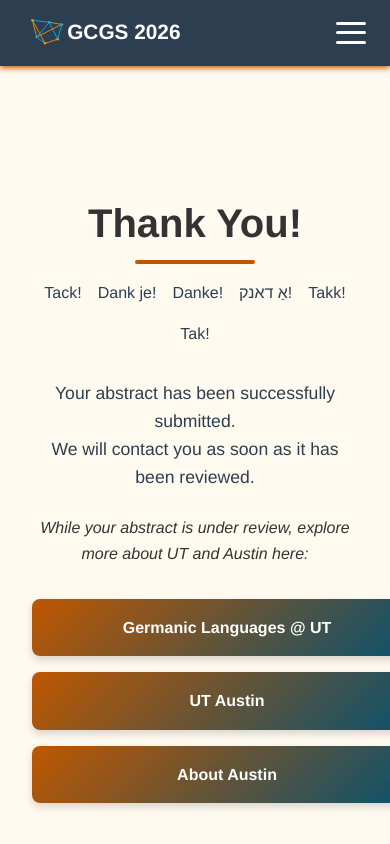
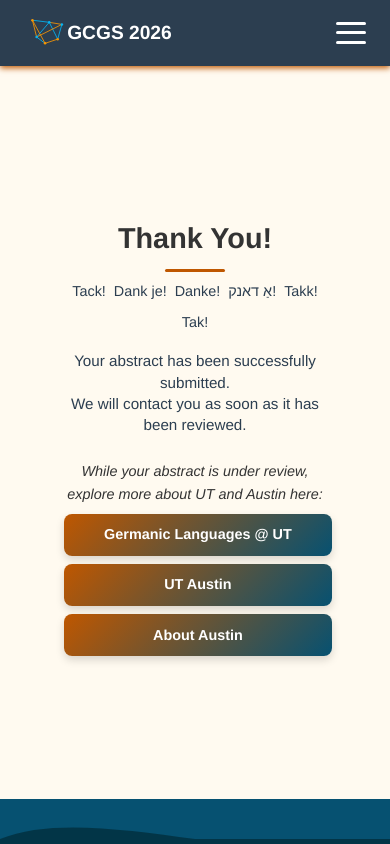
Before and after one commit to RedSkip08/GCGS2026, a website: page submissioncomplete/index.html in a window 390 px wide. Drawn offline with Linux system fonts and the light colour scheme; no server answers.

Commit message:
Update style.css

```diff
--- a/css/style.css
+++ b/css/style.css
@@ -1098,3 +1098,95 @@ main {
 .logout-button:hover {
   background-color: #c0392b;
 }
+
+/* --- Mobile-Friendly Adjustments for Submission Success Page --- */
+@media screen and (max-width: 768px) {
+
+  /* Main success message section */
+  .success-message {
+    padding: 1rem;
+    margin: 1rem;
+  }
+
+  /* Adjust main thank you heading */
+  .thank-you-main {
+    font-size: 1.8rem;
+    text-align: center;
+  }
+
+  /* Adjust underline */
+  .thank-you-underline {
+    width: 60px;
+    height: 3px;
+    margin: 0.5rem auto;
+  }
+
+  /* Translations: stack vertically and center */
+  .thank-you-translations {
+    display: flex;
+    flex-wrap: wrap;
+    justify-content: center;
+    gap: 0.5rem;
+    font-size: 0.9rem;
+    margin-bottom: 1rem;
+  }
+
+  /* Paragraph text: center and smaller font */
+  .success-message p {
+    font-size: 0.95rem;
+    text-align: center;
+    line-height: 1.4;
+  }
+
+  /* Explore text */
+  .explore-text {
+    text-align: center;
+    font-size: 0.9rem;
+    margin-top: 1rem;
+    margin-bottom: 0.5rem;
+  }
+
+  /* Buttons container: stack vertically */
+  .explore-buttons {
+    display: flex;
+    flex-direction: column;
+    align-items: center;
+    gap: 0.5rem;
+  }
+
+  .explore-buttons a {
+    display: inline-block;
+    width: 90%;
+    max-width: 300px;
+    text-align: center;
+    padding: 0.6rem 1rem;
+    font-size: 0.9rem;
+  }
+
+  /* Logo adjustments */
+  .logo-bg, .logo {
+    display: flex;
+    justify-content: center;
+  }
+
+  .logo-text {
+    font-size: 1.2rem;
+  }
+
+  /* Footer adjustments */
+  .footer-logo img {
+    max-width: 120px;
+    height: auto;
+  }
+
+  .footer-nav {
+    display: flex;
+    flex-direction: column;
+    align-items: center;
+    gap: 0.3rem;
+  }
+
+  .footer-nav a {
+    font-size: 0.85rem;
+  }
+}
```
